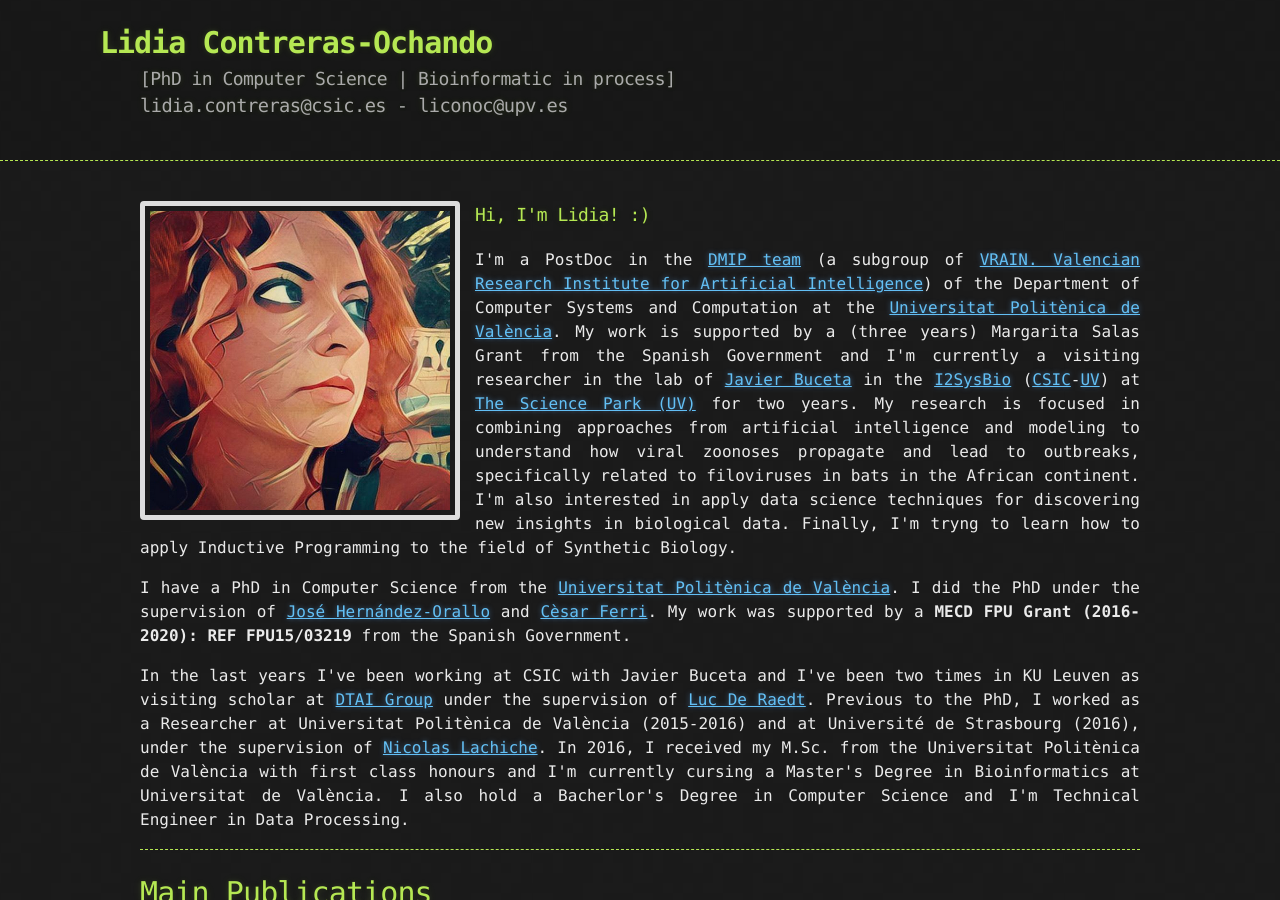
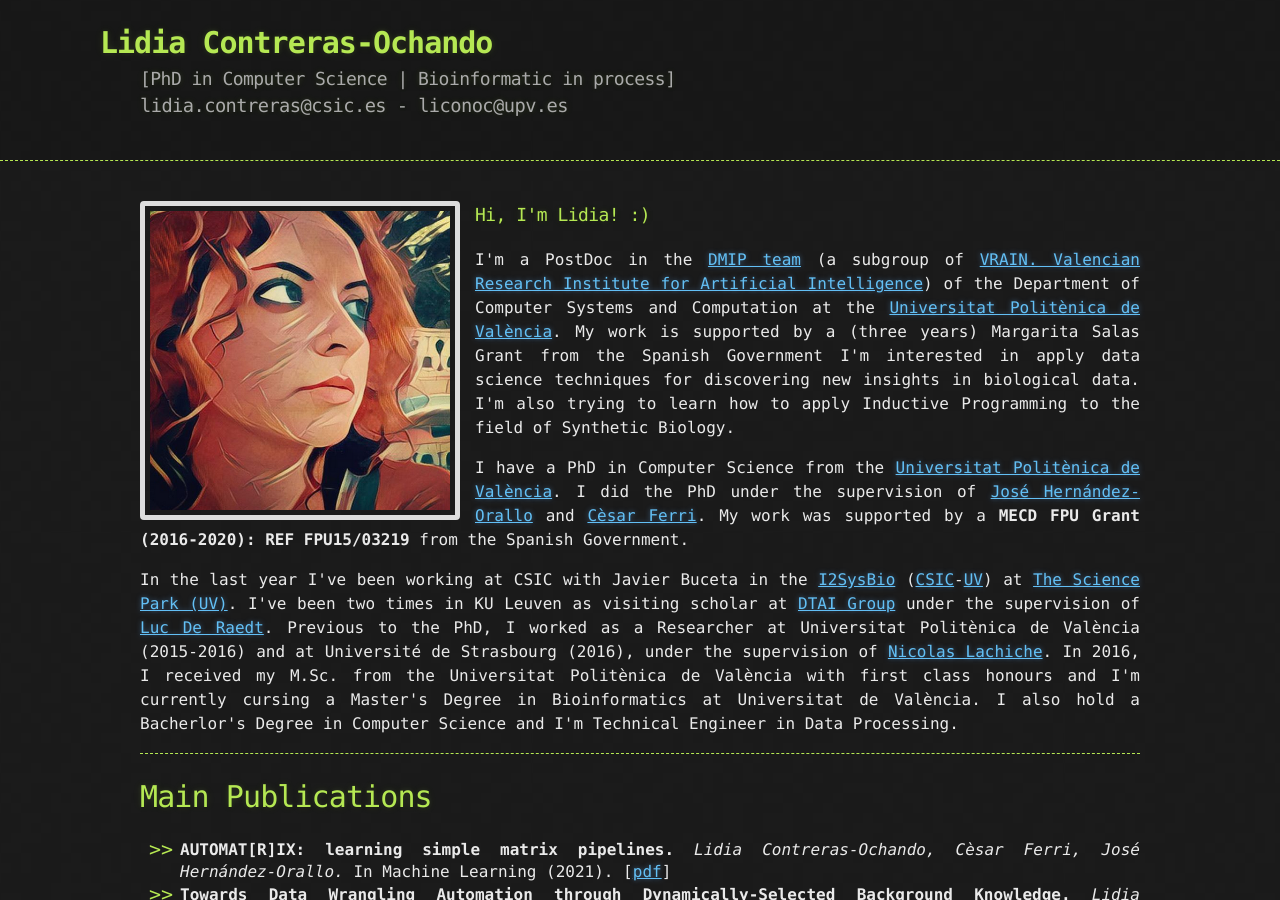
Before and after one commit to liconoc/liconoc.github.io, a Jekyll site: the page built from index.md, in a window 1280 px wide and 900 px high. Built offline with Jekyll 4.4.1, drawn with Linux system fonts in a browser that asks for light colours.

Commit message:
Update liconoc.html

```diff
--- a/_layouts/liconoc.html
+++ b/_layouts/liconoc.html
@@ -133,8 +133,9 @@
 				<img id="foto" src="images/lidia.png" >
 				<h3>Hi, I'm Lidia! :)</h3>
 
-				<p>I'm a PostDoc in the <a href="http://dmip.webs.upv.es/" target="_blank">DMIP team</a> (a subgroup of <a href="http://vrain.upv.es/" target="_blank">VRAIN. Valencian Research Institute for Artificial Intelligence</a>) of the Department of Computer Systems and Computation at the <a href="https://www.upv.es/" target="_blank">Universitat Politènica de València</a>. My work is supported by a (three years) Margarita Salas Grant from the Spanish Government and I'm currently a visiting researcher
-				in the lab of <a href="http://www.thesimbiosys.com/" target="_blank">Javier Buceta</a> in the <a href="https://www.uv.es/i2sysbio" target="_blank">I2SysBio</a> (<a href="https://www.csic.es/" target="_blank">CSIC</a>-<a href="https://www.uv.es/" target="_blank">UV</a>) at <a href=" https://www.pcuv.es" target="_blank">The Science Park (UV)</a> for two years. My research is focused in combining approaches from artificial intelligence and modeling to understand how viral zoonoses propagate and lead to outbreaks, specifically related to filoviruses in bats in the African continent. I'm also interested in apply data science techniques for discovering new insights in biological data. Finally, I'm tryng to learn how to apply Inductive Programming to the field of Synthetic Biology.</p>
+				<p>I'm a PostDoc in the <a href="http://dmip.webs.upv.es/" target="_blank">DMIP team</a> (a subgroup of <a href="http://vrain.upv.es/" target="_blank">VRAIN. Valencian Research Institute for Artificial Intelligence</a>) of the Department of Computer Systems and Computation at the <a href="https://www.upv.es/" target="_blank">Universitat Politènica de València</a>. My work is supported by a (three years) Margarita Salas Grant from the Spanish Government
+				<!--and I'm currently a visiting researcher
+				in the lab of <a href="http://www.thesimbiosys.com/" target="_blank">Javier Buceta</a> in the <a href="https://www.uv.es/i2sysbio" target="_blank">I2SysBio</a> (<a href="https://www.csic.es/" target="_blank">CSIC</a>-<a href="https://www.uv.es/" target="_blank">UV</a>) at <a href=" https://www.pcuv.es" target="_blank">The Science Park (UV)</a> for two years. My research is focused in combining approaches from artificial intelligence and modeling to understand how viral zoonoses propagate and lead to outbreaks, specifically related to filoviruses in bats in the African continent. --> I'm interested in apply data science techniques for discovering new insights in biological data. I'm also trying to learn how to apply Inductive Programming to the field of Synthetic Biology.</p>
 
 				<p>I have a PhD in Computer Science from the <a href="https://www.upv.es/" target="_blank">Universitat Politènica de València</a>. I did the PhD under the supervision of <a href="http://josephorallo.webs.upv.es/" target="_blank">José Hernández-Orallo</a> and <a href="http://personales.upv.es/ceferra/" target="_blank">Cèsar Ferri</a>. My work was supported by a <span class="bold">MECD FPU Grant (2016-2020): REF FPU15/03219</span> from the Spanish Government.</p>
 
@@ -144,7 +145,7 @@
 
 			<section id="resume" class="dashed_bottom">
 
-				<p>In the last years I've been working at CSIC with Javier Buceta and I've been two times in KU Leuven as visiting scholar at <a href="https://dtai.cs.kuleuven.be/" target="_blank">DTAI Group</a> under the supervision of <a href="https://wms.cs.kuleuven.be/people/lucderaedt/" target="_blank">Luc De Raedt</a>. Previous to the PhD, I worked as a Researcher at Universitat Politènica de València (2015-2016) and at Université de Strasbourg (2016), under the supervision of <a href="https://sdc.icube.unistra.fr/en/index.php/Nicolas_Lachiche" target="_blank">Nicolas Lachiche</a>. In 2016, I received my M.Sc. from the Universitat Politènica de València with first class honours and I'm currently cursing a Master's Degree in Bioinformatics at Universitat de València. I also hold a Bacherlor's Degree in Computer Science and I'm Technical Engineer in Data Processing. <p>
+				<p>In the last year I've been working at CSIC with Javier Buceta in the <a href="https://www.uv.es/i2sysbio" target="_blank">I2SysBio</a> (<a href="https://www.csic.es/" target="_blank">CSIC</a>-<a href="https://www.uv.es/" target="_blank">UV</a>) at <a href=" https://www.pcuv.es" target="_blank">The Science Park (UV)</a>. I've been two times in KU Leuven as visiting scholar at <a href="https://dtai.cs.kuleuven.be/" target="_blank">DTAI Group</a> under the supervision of <a href="https://wms.cs.kuleuven.be/people/lucderaedt/" target="_blank">Luc De Raedt</a>. Previous to the PhD, I worked as a Researcher at Universitat Politènica de València (2015-2016) and at Université de Strasbourg (2016), under the supervision of <a href="https://sdc.icube.unistra.fr/en/index.php/Nicolas_Lachiche" target="_blank">Nicolas Lachiche</a>. In 2016, I received my M.Sc. from the Universitat Politènica de València with first class honours and I'm currently cursing a Master's Degree in Bioinformatics at Universitat de València. I also hold a Bacherlor's Degree in Computer Science and I'm Technical Engineer in Data Processing. <p>
 
 			</section>
 
```
